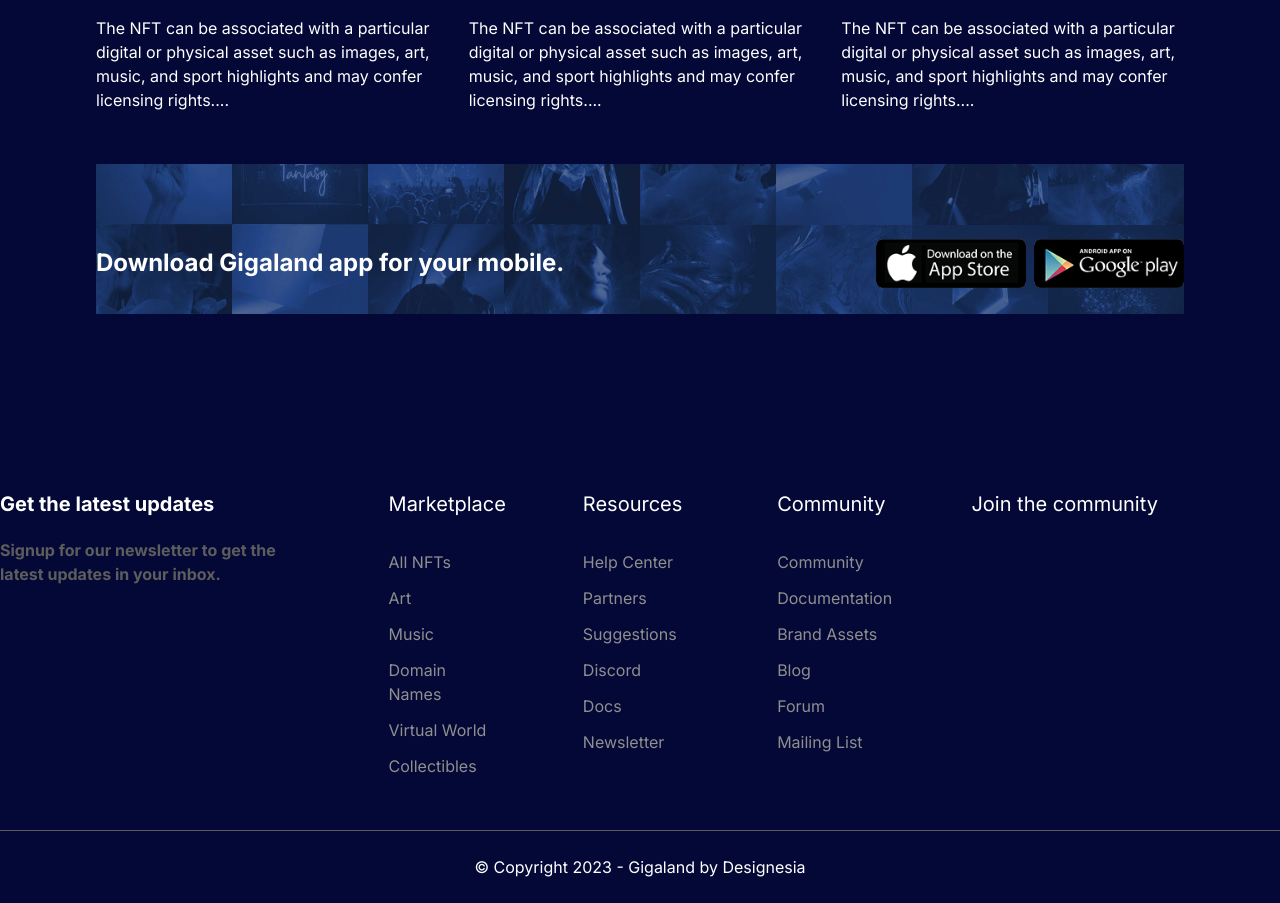
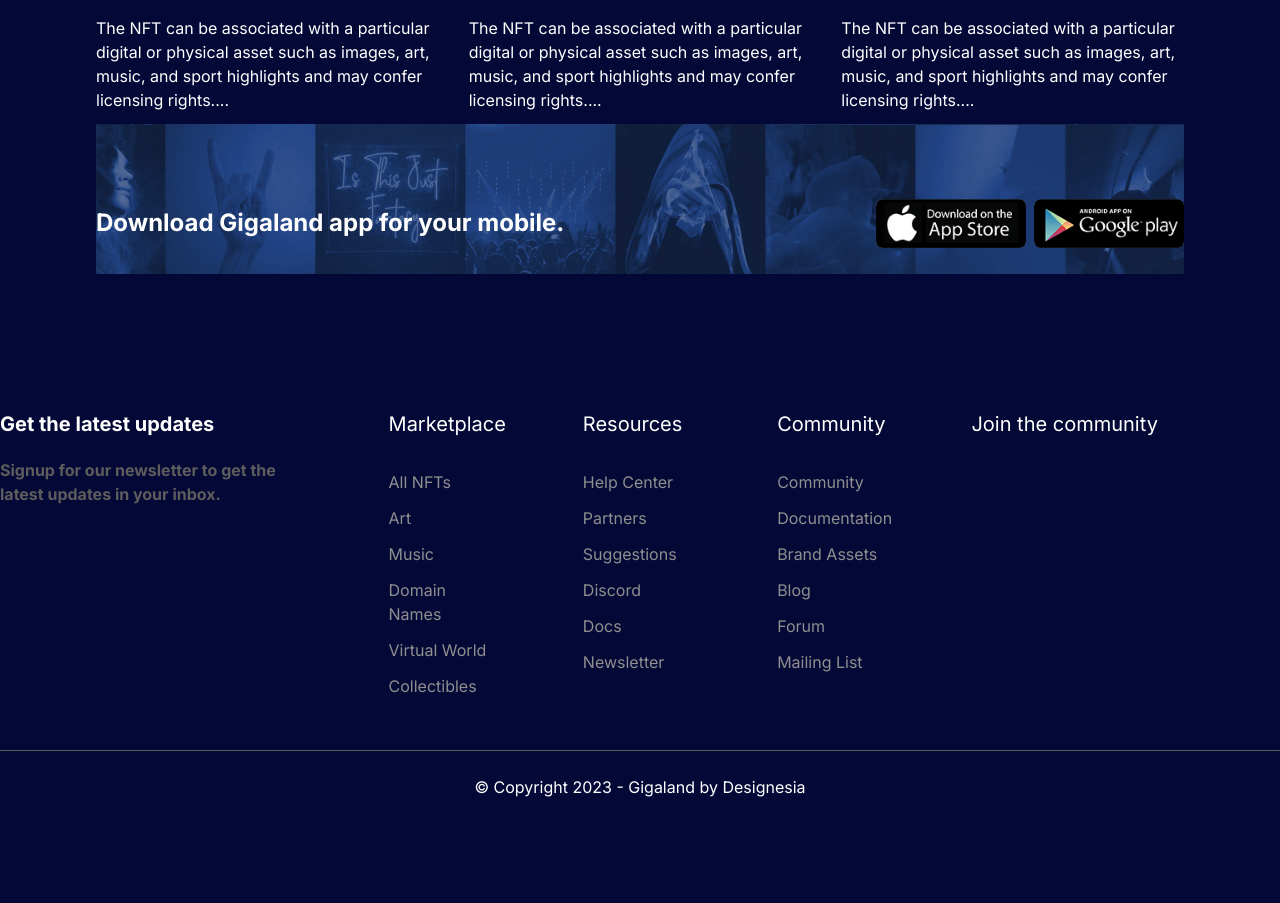
Before and after one commit to babaeiFateme/gigaland, a Next.js app in the folder my-app/: page / in a window 1280 px wide. Shown: the part 2582-3485 px from the top of the page. After the commit the page ends 3405 px from the top, so only its background shows below. Built offline with nearby package versions, Linux system fonts and the light colour scheme.

Commit message:
feat: add framer motion package

```diff
--- a/my-app/app/globals.css
+++ b/my-app/app/globals.css
@@ -19,13 +19,14 @@
     height: 100% !important;
 }
 .backgroundContainer {
-    @apply w-full h-[150px] overflow-hidden relative my-10;
+    @apply w-full text-center md:text-start h-[250px] md:h-[150px] relative  flex justify-between items-center;
 }
 
 .background {
-    @apply absolute w-full h-full bg-cover bg-center;
+    @apply absolute w-full h-full bg-repeat ;
     background-image: url("/images/landing/24.jpg");
     animation: moveBackground 10s linear infinite;
+    background-size: 1200px;
 }
 .background::before {
     content: "";
@@ -41,9 +42,9 @@
         background-position: 0 0;
     }
     50% {
-        background-position: 0 50%;
+        background-position: -50% 0;
     }
     100% {
-        background-position: 0 100%;
+        background-position: -100% 0;
     }
 }
--- a/my-app/package.json
+++ b/my-app/package.json
@@ -9,6 +9,7 @@
     "lint": "next lint"
   },
   "dependencies": {
+    "framer-motion": "^11.3.28",
     "next": "14.2.5",
     "react": "^18",
     "react-dom": "^18",
```
Also changed, not shown: 1 other file (tests, documents, lock files or other folders).
